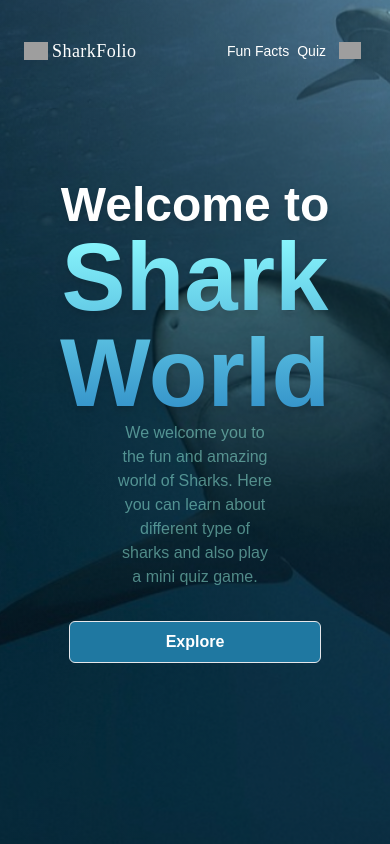
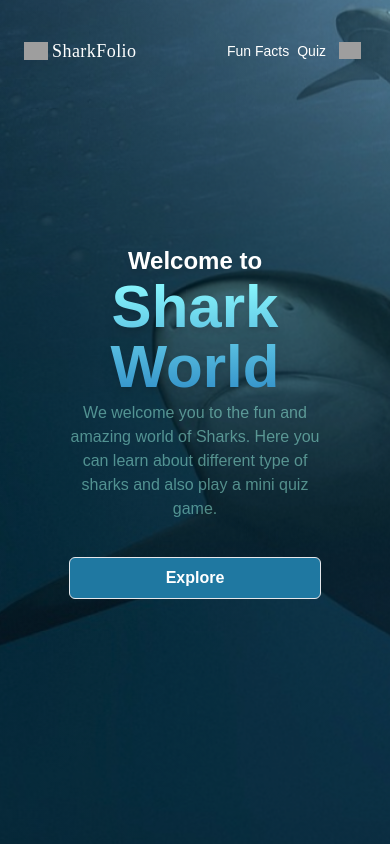
Before and after one commit to RakeshSangem/Sharkfolio, a React (Vite) app: page /#/ in a window 390 px wide. Built offline with nearby package versions, Linux system fonts and the light colour scheme; grey boxes are pictures that could not be loaded.

Commit message:
add responsiveness to homepage

```diff
--- a/src/pages/Home.jsx
+++ b/src/pages/Home.jsx
@@ -1,5 +1,4 @@
 import Navbar from "../Components/Navbar";
-
 import { gsap } from "gsap";
 import { useRef, useEffect } from "react";
 
@@ -35,24 +34,24 @@ const Home = () => {
     <main className="w-full flex items-center justify-center min-h-screen text-white relative overflow-hidden">
       <div className="wave-effect absolute w-full h-full bg-no-repeat bg-main bg-cover -z-10"></div>
       <Navbar />
-      <section className="w-[80vw] h-full">
+      <section className="w-[80vw] h-full md:w-[90vw]">
         <div className="flex flex-col items-center justify-between min-h-[42vh]">
           <div className="text-center drop-shadow-lg">
             <h3
-              className="text-5xl font-semibold opacity-0 -translate-x-20"
+              className="text-5xl font-semibold opacity-0 -translate-x-20 lg:text-5xl sm:text-2xl"
               ref={welcome}
             >
               Welcome to
             </h3>
             <h1
-              className="bg-gradient-to-b from-[#8DFBFF] to-[#308EC7] bg-clip-text text-8xl font-bold text-transparent -translate-x-20 opacity-0"
+              className="bg-gradient-to-b from-[#8DFBFF] to-[#308EC7] bg-clip-text text-8xl font-bold text-transparent -translate-x-20 opacity-0 sm:text-6xl md:8xl md:bg-red-400"
               ref={shark}
             >
               Shark World
             </h1>
           </div>
           <p
-            className="text-md text-teal-200/50 font-light text-center w-1/2 opacity-0 -translate-x-20"
+            className="text-md text-teal-200/50 font-light text-center w-3/4 opacity-0 -translate-x-20 sm:w-3/4 xl:w-1/2 md:3/4"
             ref={paragraph}
           >
             We welcome you to the fun and amazing world of Sharks. Here you can
```
